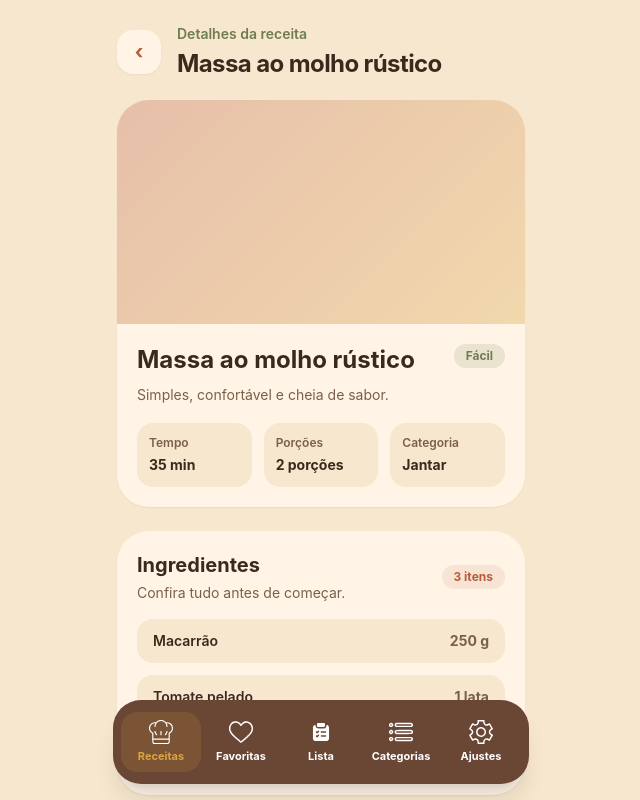
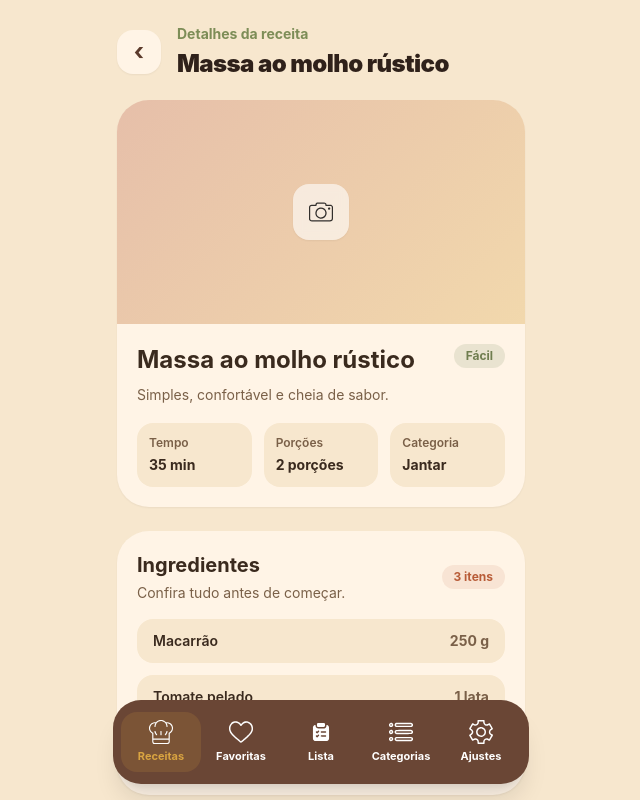
Before and after one commit to ThiagoBCandido/A-La-Carte, an Angular app in the folder frontend/: page /receitas/1 in a window 1280 px wide. Shown: the top 800 px of the page, without its empty margins (319-959 px from the left). Built offline with nearby package versions, Linux system fonts and the light colour scheme.

Commit message:
Melhoria da tela de detalhes da receita e adição do botão de fotos do prato

```diff
--- a/frontend/src/app/pages/recipe-details/recipe-details.component.html
+++ b/frontend/src/app/pages/recipe-details/recipe-details.component.html
@@ -1,20 +1,20 @@
 <section class="mx-auto min-h-screen max-w-md px-5 pb-28 pt-6">
   @if (recipe) {
-    <header class="mb-5 flex items-center justify-between gap-4">
+    <header class="mb-5 flex items-center gap-4">
       <a
-        class="flex h-11 w-11 items-center justify-center rounded-2xl bg-[#FFF4E6] text-xl font-bold text-[#B85C38] shadow-sm active:scale-95"
+        class="flex h-11 w-11 shrink-0 items-center justify-center rounded-2xl bg-[#FFF4E6] text-2xl font-bold text-[#5B3A2B] shadow-sm active:scale-95"
         routerLink="/"
         aria-label="Voltar para receitas"
       >
         ‹
       </a>
 
-      <div class="flex-1">
-        <p class="text-sm font-semibold text-[#6F7D4F]">
+      <div class="min-w-0">
+        <p class="text-sm font-bold text-[#7D8D57]">
           Detalhes da receita
         </p>
 
-        <h1 class="mt-1 line-clamp-1 text-2xl font-bold tracking-tight">
+        <h1 class="mt-1 truncate text-2xl font-black tracking-tight text-[#2F211A]">
           {{ recipe.title }}
         </h1>
       </div>
@@ -22,13 +22,25 @@
 
     <section class="mb-6 overflow-hidden rounded-[2rem] bg-[#FFF4E6] shadow-sm">
       <div
-        class="h-56"
+        class="relative h-56"
         [style.background]="
           recipe.variant === 'green'
             ? 'linear-gradient(135deg, rgba(111, 125, 79, 0.35), rgba(184, 92, 56, 0.25))'
             : 'linear-gradient(135deg, rgba(184, 92, 56, 0.35), rgba(217, 164, 65, 0.35))'
         "
-      ></div>
+      >
+        <button
+          class="absolute left-1/2 top-1/2 flex h-14 w-14 -translate-x-1/2 -translate-y-1/2 items-center justify-center rounded-2xl bg-white/60 shadow-sm backdrop-blur-sm active:scale-95"
+          type="button"
+          aria-label="Adicionar foto da receita"
+        >
+          <img
+            class="h-6 w-6 opacity-80"
+            src="assets/icons/camera.svg"
+            alt=""
+          />
+        </button>
+      </div>
 
       <div class="p-5">
         <div class="mb-4 flex items-start justify-between gap-4">
```
Also changed, not shown: frontend/src/assets/icons/camera.svg (added).
